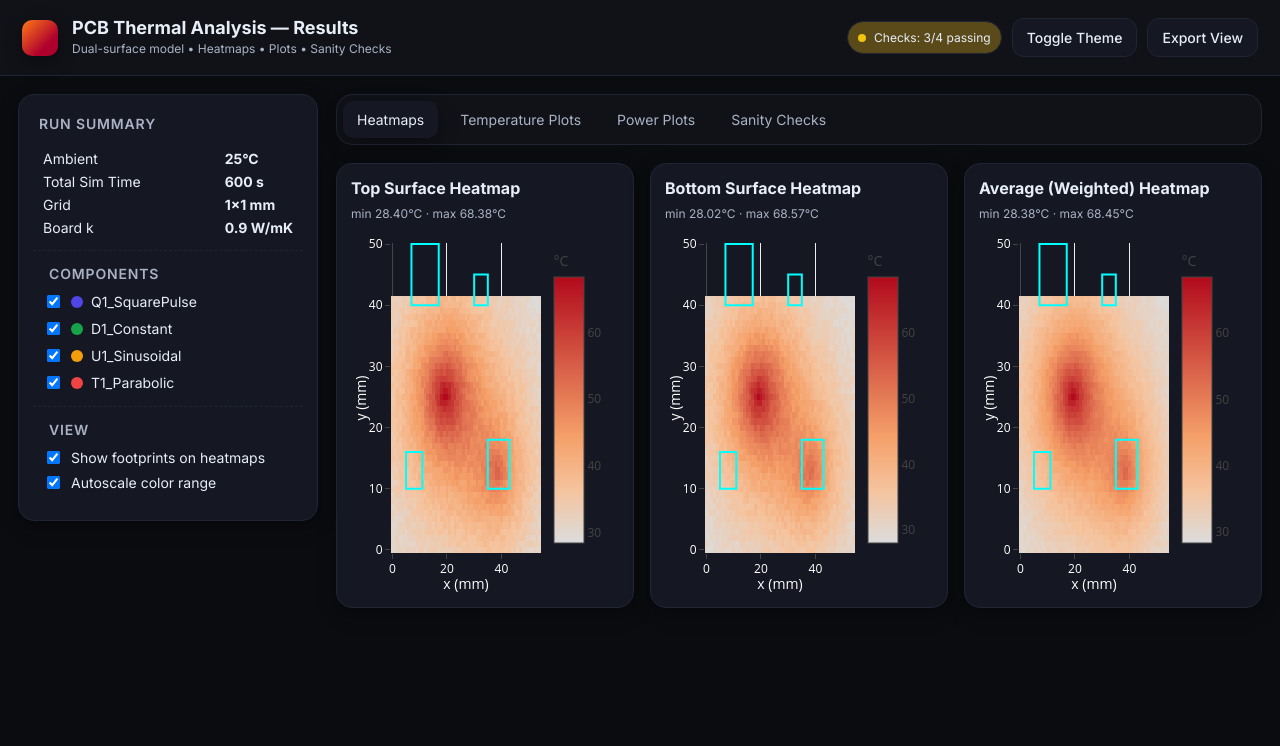
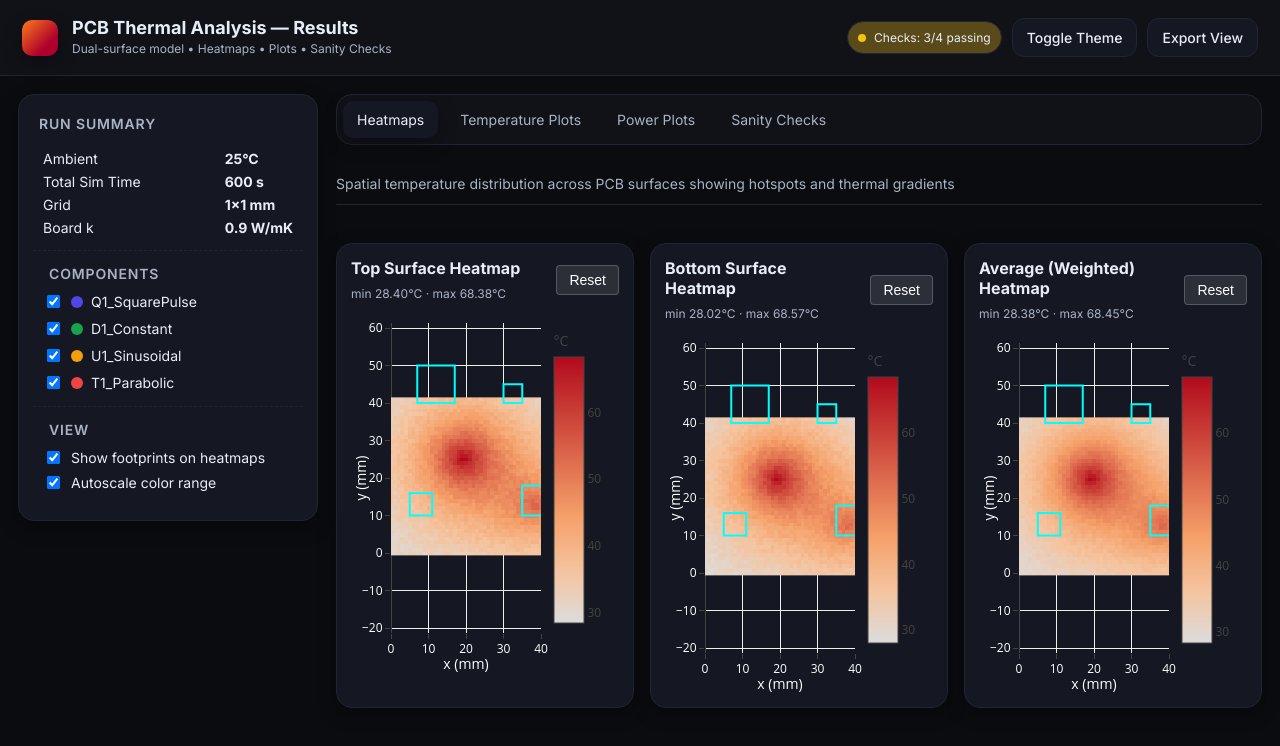
Before and after one commit to ShivanshRai1/Results_Page_React, a React (Vite) app: page / in a window 1280 px wide. Both pictures are taken after a click on the tab "Heatmaps". Shown: the top 746 px of the page. Built offline with nearby package versions, Linux system fonts and the light colour scheme.

Commit message:
Add reset controls and enforce heatmap axis limits

```diff
--- a/src/App.jsx
+++ b/src/App.jsx
@@ -20,7 +20,7 @@ const config = {
 
 function AppContent() {
   const [data] = useState(() => generateDemoData());
-  const [activeTab, setActiveTab] = useState('heatmaps');
+  const [activeTab, setActiveTab] = useState('checks');
   const [showOutlines, setShowOutlines] = useState(true);
   const [autoScale, setAutoScale] = useState(true);
   const [visibleComponents, setVisibleComponents] = useState(
@@ -100,6 +100,20 @@ function AppContent() {
             >
               Sanity Checks
             </button>
+          </div>
+
+          {/* Tab Descriptions */}
+          <div style={{
+            padding: '12px 0',
+            fontSize: '14px',
+            color: 'var(--muted)',
+            borderBottom: '1px solid var(--border)',
+            marginBottom: '20px'
+          }}>
+            {activeTab === 'heatmaps' && 'Spatial temperature distribution across PCB surfaces showing hotspots and thermal gradients'}
+            {activeTab === 'temp' && 'Component temperature profiles over time with steady-state analysis'}
+            {activeTab === 'power' && 'Power dissipation and energy consumption metrics for each component'}
+            {activeTab === 'checks' && 'Validation checks for thermal steady-state, energy conservation, and component ratings'}
           </div>
 
           {/* Heatmaps Panel */}
--- a/src/components/Heatmap.jsx
+++ b/src/components/Heatmap.jsx
@@ -8,6 +8,16 @@ export const Heatmap = ({ title, field, footprints, showOutlines, autoScale, plo
   const [isZoomed, setIsZoomed] = useState(false);
   const { isDark } = useTheme();
   const { min, max } = minMax2D(field);
+
+  const handleReset = () => {
+    if (containerRef.current) {
+      Plotly.relayout(containerRef.current, {
+        'xaxis.range': [0, 40],
+        'yaxis.range': [0, 40],
+      });
+      setIsZoomed(false);
+    }
+  };
 
   useEffect(() => {
     if (!containerRef.current) return;
@@ -53,11 +63,19 @@ export const Heatmap = ({ title, field, footprints, showOutlines, autoScale, plo
         title: 'x (mm)',
         titlefont: { color: textColor },
         tickfont: { color: textColor },
+        range: [0, 40],
+        dtick: 10,
+        constrainaxis: 'range',
       },
       yaxis: {
         title: 'y (mm)',
         titlefont: { color: textColor },
         tickfont: { color: textColor },
+        range: [0, 40],
+        dtick: 10,
+        scaleanchor: 'x',
+        scaleratio: 1,
+        constrainaxis: 'range',
       },
       shapes,
       plot_bgcolor: 'transparent',
@@ -65,15 +83,40 @@ export const Heatmap = ({ title, field, footprints, showOutlines, autoScale, plo
       // colorbar is set on the trace (zmin/zmax) so the numeric labels match the data
     };
 
-    Plotly.newPlot(containerRef.current, data, layout, { displayModeBar: false, responsive: true });
+    Plotly.newPlot(containerRef.current, data, layout, {
+      displayModeBar: false,
+      responsive: true,
+      doubleClick: false  // Disable double-click zoom out
+    });
 
-    // Detect zoom events to show/hide tooltip
+
+    // Detect zoom events to show/hide tooltip and enforce axis limits
     const handleRelayout = (eventData) => {
+      let reset = false;
+      let update = {};
+      // Check x axis
+      if (
+        eventData['xaxis.range[0]'] !== undefined &&
+        (eventData['xaxis.range[0]'] < 0 || eventData['xaxis.range[1]'] > 40)
+      ) {
+        update['xaxis.range'] = [0, 40];
+        reset = true;
+      }
+      // Check y axis
+      if (
+        eventData['yaxis.range[0]'] !== undefined &&
+        (eventData['yaxis.range[0]'] < 0 || eventData['yaxis.range[1]'] > 40)
+      ) {
+        update['yaxis.range'] = [0, 40];
+        reset = true;
+      }
+      if (reset && containerRef.current) {
+        Plotly.relayout(containerRef.current, update);
+      }
+      // Tooltip logic (unchanged)
       if (eventData['xaxis.autorange'] === true || eventData['yaxis.autorange'] === true) {
-        // User double-clicked to reset zoom
         setIsZoomed(false);
       } else if (eventData['xaxis.range[0]'] !== undefined || eventData['yaxis.range[0]'] !== undefined) {
-        // User zoomed in
         setIsZoomed(true);
       }
     };
@@ -99,6 +142,29 @@ export const Heatmap = ({ title, field, footprints, showOutlines, autoScale, plo
             min {fmt(min)}°C · max {fmt(max)}°C
           </div>
         </div>
+        <button
+          onClick={handleReset}
+          style={{
+            padding: '6px 12px',
+            fontSize: '14px',
+            fontWeight: '500',
+            cursor: 'pointer',
+            background: isDark ? 'rgba(255, 255, 255, 0.1)' : 'rgba(0, 0, 0, 0.05)',
+            border: isDark ? '1px solid rgba(255, 255, 255, 0.2)' : '1px solid rgba(0, 0, 0, 0.2)',
+            borderRadius: '4px',
+            color: isDark ? '#fff' : '#000',
+            transition: 'all 0.2s',
+            boxShadow: isDark ? 'none' : '0 1px 3px rgba(0, 0, 0, 0.1)',
+          }}
+          onMouseEnter={(e) => {
+            e.target.style.background = isDark ? 'rgba(255, 255, 255, 0.2)' : 'rgba(0, 0, 0, 0.1)';
+          }}
+          onMouseLeave={(e) => {
+            e.target.style.background = isDark ? 'rgba(255, 255, 255, 0.1)' : 'rgba(0, 0, 0, 0.05)';
+          }}
+        >
+          Reset
+        </button>
       </div>
       <div
         ref={containerRef}
@@ -124,7 +190,7 @@ export const Heatmap = ({ title, field, footprints, showOutlines, autoScale, plo
               boxShadow: '0 2px 8px rgba(0, 0, 0, 0.5)',
             }}
           >
-            Double-click to reset view
+            Click Reset to return to original view
           </div>
         )}
       </div>
--- a/src/styles/index.css
+++ b/src/styles/index.css
@@ -323,6 +323,7 @@ main {
   justify-content: space-between;
   align-items: center;
   margin-bottom: 12px;
+  gap: 16px;
 }
 
 .span-4 {
```
